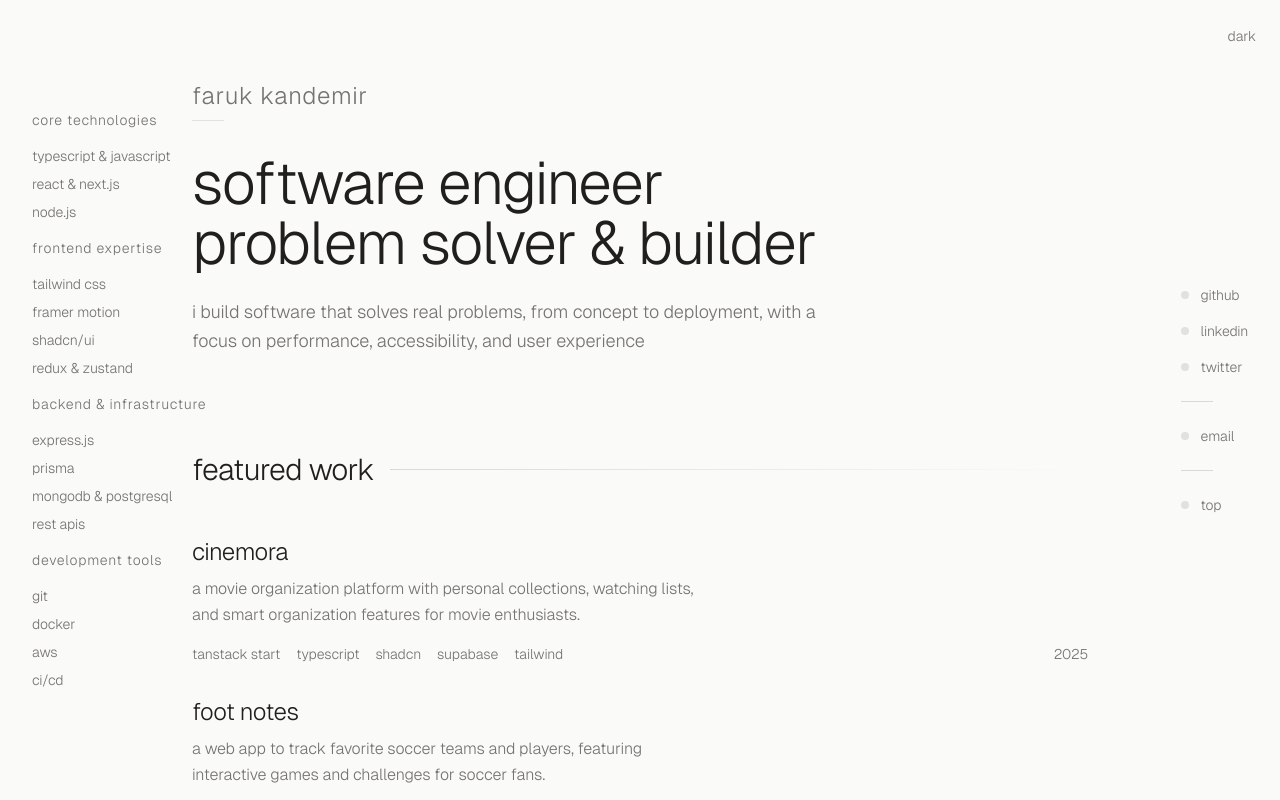
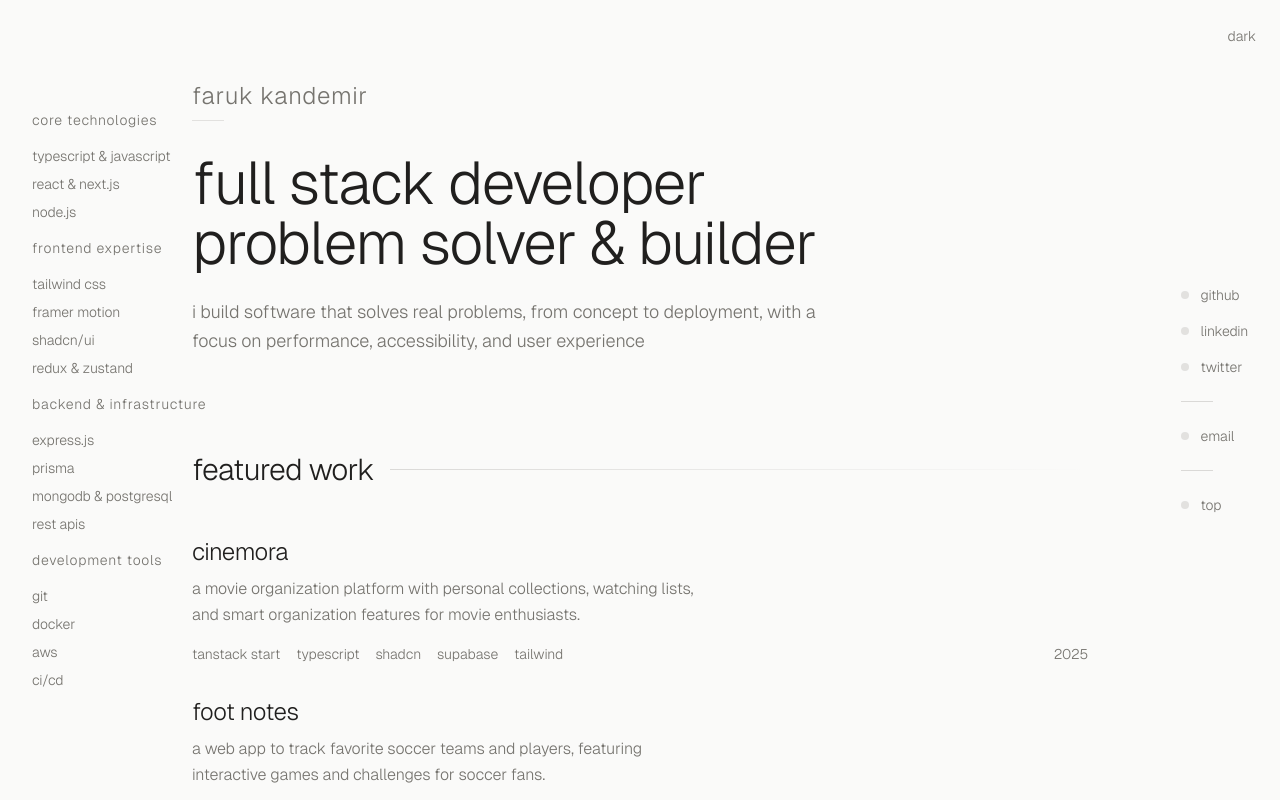
Before and after one commit to farukkandemir/portfolio-website, a Next.js app: page / in a window 1280 px wide. Shown: the top 800 px of the page. Built offline with nearby package versions, Linux system fonts and the light colour scheme.

Commit message:
updated homepage heading from 'software engineer' to 'full stack developer' to better reflect current role

```diff
--- a/app/page.tsx
+++ b/app/page.tsx
@@ -401,7 +401,7 @@ export default function Home() {
             </div>
 
             <h1 className="text-4xl md:text-5xl lg:text-6xl font-light leading-tight mb-6 tracking-tight">
-              software engineer
+              full stack developer
               <br />
               problem solver & builder
             </h1>
```
